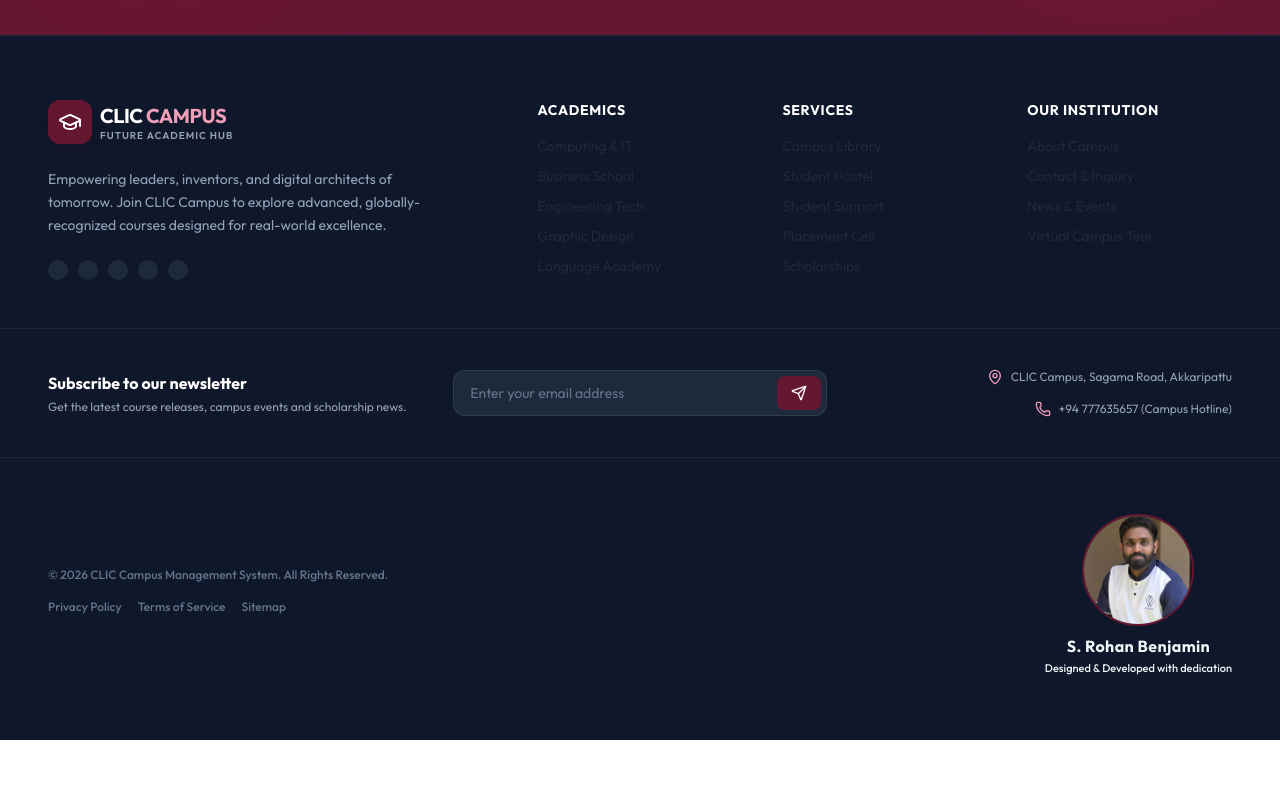
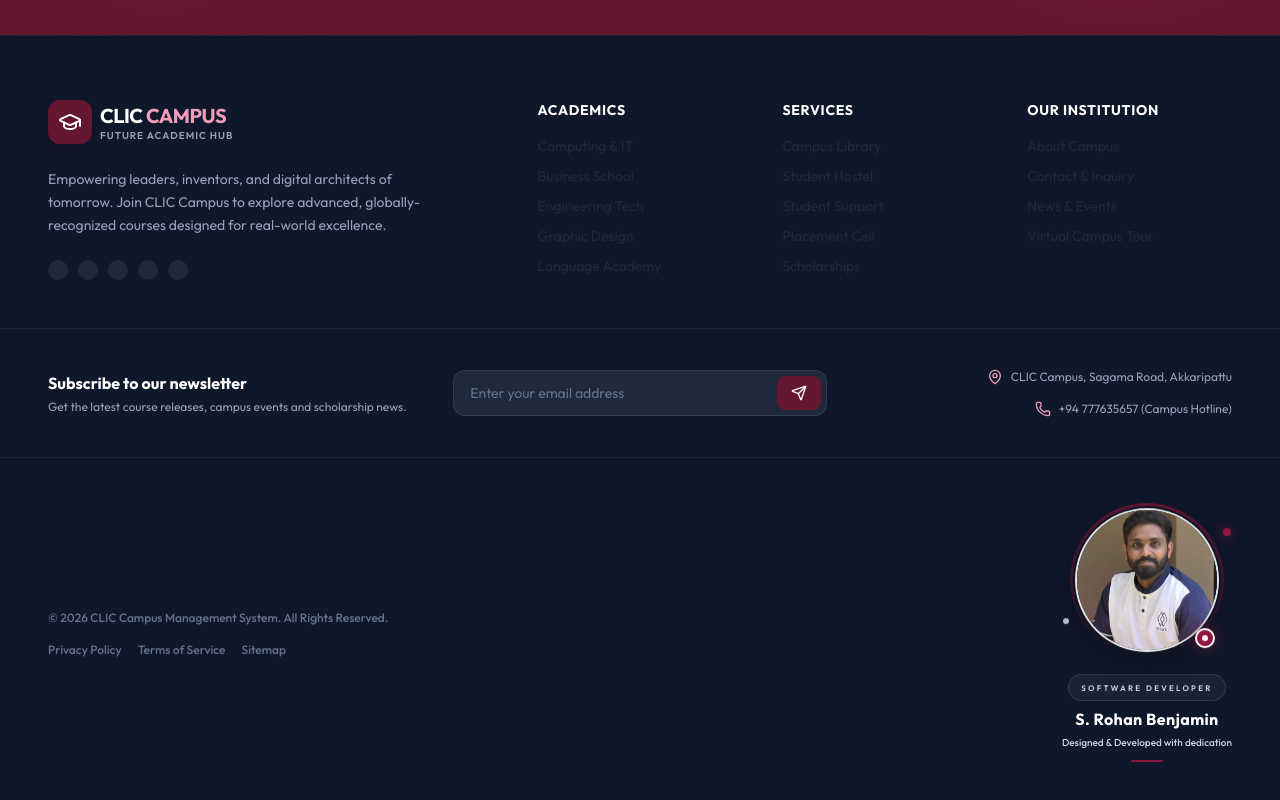
Before and after one commit to RohanbenjaminGitLab/CLIC-WebSide, a React (Vite) app: page / in a window 1280 px wide. Shown: the part 2638-3438 px from the top of the page. Before the commit the page ends 3378 px from the top, so only its background shows below. Built offline with nearby package versions, Linux system fonts and the light colour scheme.

Commit message:
Final Kik

```diff
--- a/src/index.css
+++ b/src/index.css
@@ -10,20 +10,25 @@
     /* Prevent horizontal overflow at root level */
     overflow-x: hidden;
   }
+
   body {
     @apply bg-white text-slate-800 font-sans transition-colors duration-300 antialiased selection:bg-brand/20 selection:text-brand-700 overflow-x-hidden;
     /* Prevent text from overflowing on very narrow screens */
     word-break: break-word;
     overflow-wrap: break-word;
   }
+
   body.dark {
     @apply bg-slate-950 text-slate-100 selection:bg-brand/30 selection:text-brand-300;
   }
+
   /* All images scale proportionally */
-  img, video {
+  img,
+  video {
     max-width: 100%;
     height: auto;
   }
+
   /* Prevent fixed-size images from overflowing their containers */
   img {
     display: block;
@@ -31,6 +36,7 @@
 }
 
 @layer utilities {
+
   /* Glassmorphism Styles */
   .glass-light {
     background: rgba(255, 255, 255, 0.7);
@@ -83,6 +89,7 @@
     scrollbar-width: none;
     -ms-overflow-style: none;
   }
+
   .scrollbar-none::-webkit-scrollbar {
     display: none;
   }
@@ -102,3 +109,15 @@
   /* Prevent any child from creating horizontal scroll */
   overflow-x: hidden;
 }
+
+@keyframes float {
+
+  0%,
+  100% {
+    transform: translateY(0);
+  }
+
+  50% {
+    transform: translateY(-6px);
+  }
+}
--- a/src/layouts/Footer.jsx
+++ b/src/layouts/Footer.jsx
@@ -271,22 +271,255 @@ export default function Footer() {
 
           {/* Right Column: Developer Profile */}
           <div className="order-1 md:order-2 flex justify-center md:justify-end w-full md:w-auto">
-            <div className="flex flex-col items-center gap-2 group w-max mt-2">
-              <div className="relative shrink-0">
-                <img
-                  src="/rohan.jpg"
-                  alt="S. Rohan Benjamin"
-                  onError={(e) => { e.target.src = "https://ui-avatars.com/api/?name=S+Rohan+Benjamin&background=8F173D&color=fff"; }}
-                  className="h-24 w-24 sm:h-28 sm:w-28 rounded-full object-cover border-[2px] border-brand shadow-sm group-hover:shadow-md group-hover:scale-105 transition-all duration-300"
+            <div className="group relative mt-2 flex w-max flex-col items-center">
+
+              {/* Ambient Glow */}
+              <div
+                className="
+        absolute -inset-8 -z-10
+        rounded-full
+        bg-[#8F173D]/20
+        blur-3xl
+        opacity-0
+        transition-all duration-700
+        group-hover:opacity-100
+      "
+              />
+
+              {/* Developer Image Area */}
+              <div
+                className="
+        relative
+        animate-[float_4s_ease-in-out_infinite]
+      "
+              >
+
+                {/* Rotating Gradient Ring */}
+                <div
+                  className="
+          absolute -inset-[5px]
+          rounded-full
+          bg-[conic-gradient(from_0deg,#8F173D,transparent,#8F173D)]
+          opacity-70
+          transition-all duration-700
+          group-hover:rotate-180
+          group-hover:opacity-100
+        "
+                />
+
+                {/* Inner Ring */}
+                <div
+                  className="
+          absolute -inset-[2px]
+          rounded-full
+          bg-slate-900
+        "
+                />
+
+                {/* Image */}
+                <div
+                  className="
+          relative
+          h-32 w-32
+          sm:h-36 sm:w-36
+          overflow-hidden
+          rounded-full
+          border-2 border-white/90
+          bg-slate-900
+          shadow-[0_8px_30px_rgba(0,0,0,0.25)]
+          transition-all duration-500
+          ease-out
+          group-hover:scale-105
+          group-hover:shadow-[0_15px_45px_rgba(143,23,61,0.45)]
+        "
+                >
+                  <img
+                    src="/rohan.jpg"
+                    alt="S. Rohan Benjamin"
+                    onError={(e) => {
+                      e.currentTarget.src =
+                        "https://ui-avatars.com/api/?name=S+Rohan+Benjamin&background=8F173D&color=fff";
+                    }}
+                    className="
+            h-full w-full
+            object-cover
+            transition-transform
+            duration-700
+            ease-out
+            group-hover:scale-110
+          "
+                  />
+
+                  {/* Image Dark Overlay */}
+                  <div
+                    className="
+            absolute inset-0
+            rounded-full
+            bg-gradient-to-t
+            from-[#8F173D]/20
+            via-transparent
+            to-white/10
+            opacity-60
+          "
+                  />
+
+                  {/* Shine Sweep */}
+                  <div className="pointer-events-none absolute inset-0 overflow-hidden rounded-full">
+                    <div
+                      className="
+              absolute
+              -left-[130%]
+              top-[-20%]
+              h-[140%]
+              w-[45%]
+              rotate-[25deg]
+              bg-gradient-to-r
+              from-transparent
+              via-white/50
+              to-transparent
+              transition-all
+              duration-1000
+              ease-out
+              group-hover:left-[140%]
+            "
+                    />
+                  </div>
+                </div>
+
+                {/* Floating Status Indicator */}
+                <div
+                  className="
+          absolute
+          bottom-1
+          right-1
+          flex
+          h-5
+          w-5
+          items-center
+          justify-center
+          rounded-full
+          border-2
+          border-white
+          bg-[#8F173D]
+          shadow-[0_0_15px_rgba(143,23,61,0.7)]
+          transition-all
+          duration-300
+          group-hover:scale-125
+        "
+                >
+                  <span className="h-1.5 w-1.5 animate-pulse rounded-full bg-white" />
+                </div>
+
+                {/* Small Decorative Dot */}
+                <span
+                  className="
+          absolute
+          -right-3
+          top-5
+          h-2
+          w-2
+          rounded-full
+          bg-[#8F173D]
+          shadow-[0_0_12px_rgba(143,23,61,0.8)]
+          transition-all duration-500
+          group-hover:-right-5
+        "
+                />
+
+                {/* Small Decorative Dot */}
+                <span
+                  className="
+          absolute
+          -left-3
+          bottom-7
+          h-1.5
+          w-1.5
+          rounded-full
+          bg-white
+          opacity-70
+          transition-all duration-500
+          group-hover:-left-5
+        "
                 />
               </div>
-              <div className="flex flex-col text-center">
-                <span className="text-slate-100 font-bold text-base tracking-wide group-hover:text-brand-700 transition-colors duration-300">
+
+              {/* Developer Information */}
+              <div className="mt-4 flex flex-col items-center text-center">
+
+                {/* Developer Badge */}
+                <div
+                  className="
+          mb-1.5
+          rounded-full
+          border border-white/10
+          bg-white/5
+          px-3
+          py-1
+          backdrop-blur-md
+          transition-all duration-300
+          group-hover:border-[#8F173D]/40
+          group-hover:bg-[#8F173D]/10
+        "
+                >
+                  <span
+                    className="
+            text-[8px]
+            font-semibold
+            uppercase
+            tracking-[0.28em]
+            text-slate-300
+          "
+                  >
+                    SoftWare Developer
+                  </span>
+                </div>
+
+                {/* Name */}
+                <span
+                  className="
+          text-base
+          font-bold
+          tracking-wide
+          text-white
+          transition-all
+          duration-300
+          group-hover:text-[#8F173D]
+          group-hover:tracking-wider
+        "
+                >
                   S. Rohan Benjamin
                 </span>
-                <span className="text-slate-100 text-[11px] mt-0.5 font-medium">
+
+                {/* Description */}
+                <span
+                  className="
+          mt-1
+          max-w-[220px]
+          text-[10px]
+          font-medium
+          leading-relaxed
+          text-slate-300
+          transition-all
+          duration-300
+          group-hover:text-slate-200
+        "
+                >
                   Designed & Developed with dedication
                 </span>
+
+                {/* Mini Line */}
+                <div
+                  className="
+          mt-2
+          h-[2px]
+          w-8
+          rounded-full
+          bg-[#8F173D]
+          transition-all
+          duration-500
+          group-hover:w-16
+        "
+                />
               </div>
             </div>
           </div>
```
